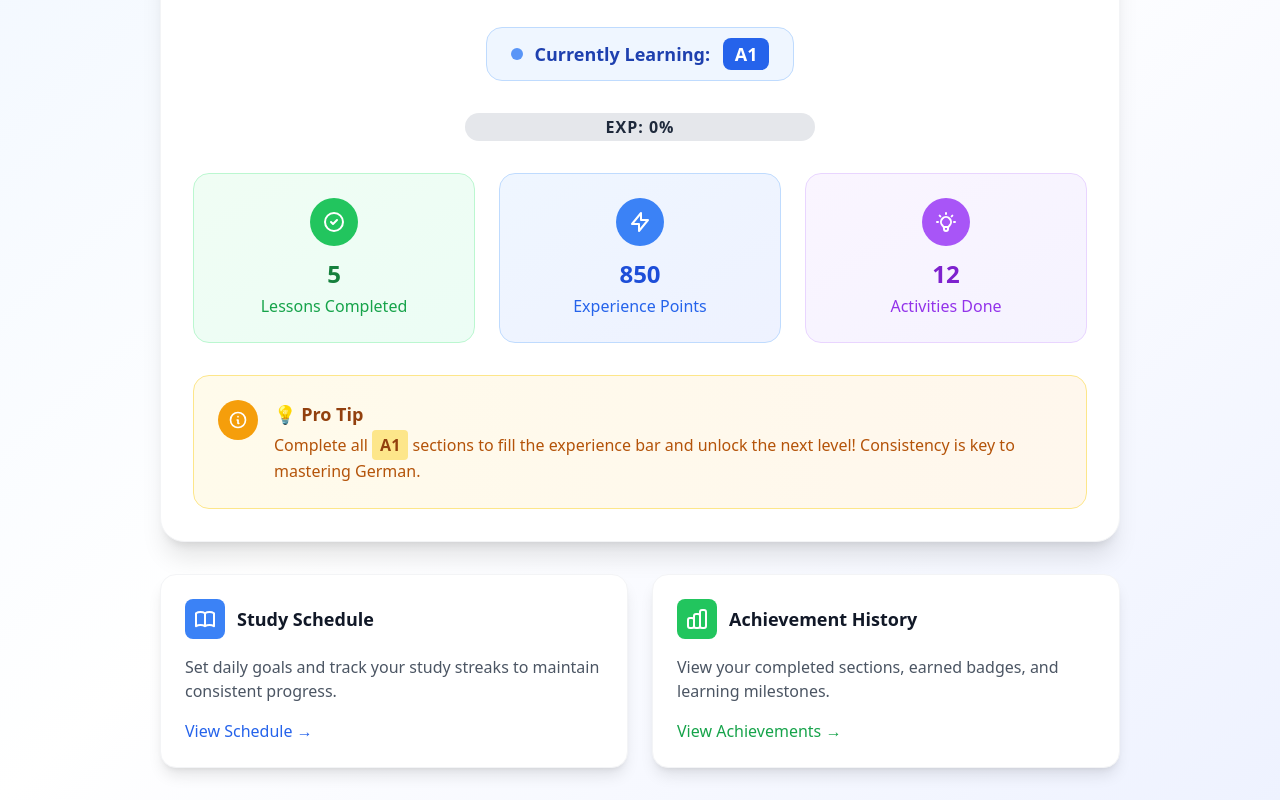
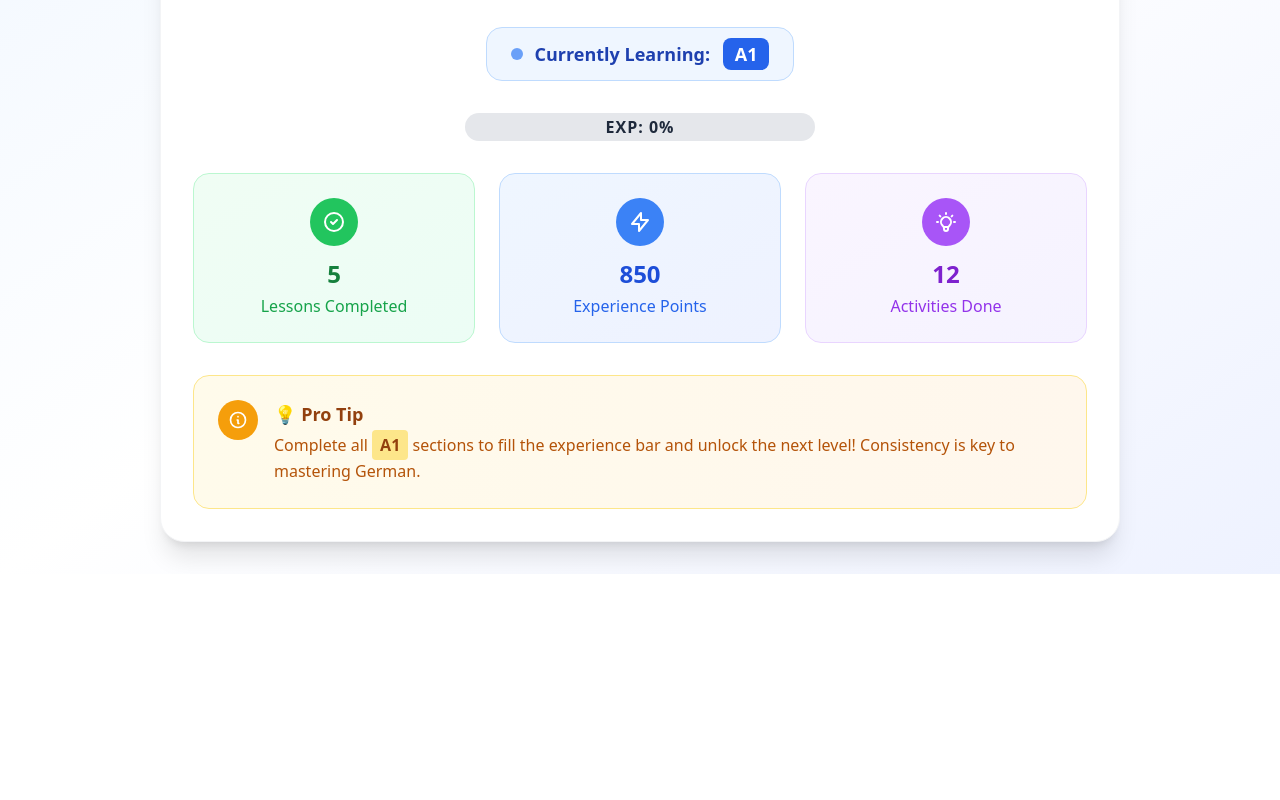
Before and after one commit to vreniz/EinfachDeutsch2, a React (Vite) app: page /progress in a window 1280 px wide. Shown: the part 335-1135 px from the top of the page. After the commit the page ends 909 px from the top, so only its background shows below. Built offline with nearby package versions, Linux system fonts and the light colour scheme.

Commit message:
refactor: Remove Additional Learning Resources section from OverallProgress component

```diff
--- a/src/pages/OverallProgress.tsx
+++ b/src/pages/OverallProgress.tsx
@@ -121,43 +121,6 @@ export default function OverallProgress() {
             </div>
           </div>
         </div>
-
-        {/* Additional Learning Resources */}
-        <div className="mt-8 grid grid-cols-1 md:grid-cols-2 gap-6">
-          <div className="bg-white rounded-2xl shadow-lg border border-gray-100 p-6 hover:shadow-xl transition-shadow duration-300">
-            <div className="flex items-center space-x-3 mb-4">
-              <div className="w-10 h-10 bg-blue-500 rounded-lg flex items-center justify-center">
-                <svg className="w-6 h-6 text-white" fill="none" stroke="currentColor" viewBox="0 0 24 24">
-                  <path strokeLinecap="round" strokeLinejoin="round" strokeWidth={2} d="M12 6.253v13m0-13C10.832 5.477 9.246 5 7.5 5S4.168 5.477 3 6.253v13C4.168 18.477 5.754 18 7.5 18s3.332.477 4.5 1.253m0-13C13.168 5.477 14.754 5 16.5 5c1.746 0 3.332.477 4.5 1.253v13C19.832 18.477 18.246 18 16.5 18c-1.746 0-3.332.477-4.5 1.253" />
-                </svg>
-              </div>
-              <h3 className="text-lg font-semibold text-gray-900">Study Schedule</h3>
-            </div>
-            <p className="text-gray-600 mb-4">
-              Set daily goals and track your study streaks to maintain consistent progress.
-            </p>
-            <button className="text-blue-600 font-medium hover:text-blue-700 transition-colors duration-200">
-              View Schedule →
-            </button>
-          </div>
-
-          <div className="bg-white rounded-2xl shadow-lg border border-gray-100 p-6 hover:shadow-xl transition-shadow duration-300">
-            <div className="flex items-center space-x-3 mb-4">
-              <div className="w-10 h-10 bg-green-500 rounded-lg flex items-center justify-center">
-                <svg className="w-6 h-6 text-white" fill="none" stroke="currentColor" viewBox="0 0 24 24">
-                  <path strokeLinecap="round" strokeLinejoin="round" strokeWidth={2} d="M9 19v-6a2 2 0 00-2-2H5a2 2 0 00-2 2v6a2 2 0 002 2h2a2 2 0 002-2zm0 0V9a2 2 0 012-2h2a2 2 0 012 2v10m-6 0a2 2 0 002 2h2a2 2 0 002-2m0 0V5a2 2 0 012-2h2a2 2 0 012 2v14a2 2 0 01-2 2h-2a2 2 0 01-2-2z" />
-                </svg>
-              </div>
-              <h3 className="text-lg font-semibold text-gray-900">Achievement History</h3>
-            </div>
-            <p className="text-gray-600 mb-4">
-              View your completed sections, earned badges, and learning milestones.
-            </p>
-            <button className="text-green-600 font-medium hover:text-green-700 transition-colors duration-200">
-              View Achievements →
-            </button>
-          </div>
-        </div>
       </div>
     </div>
   );
```
